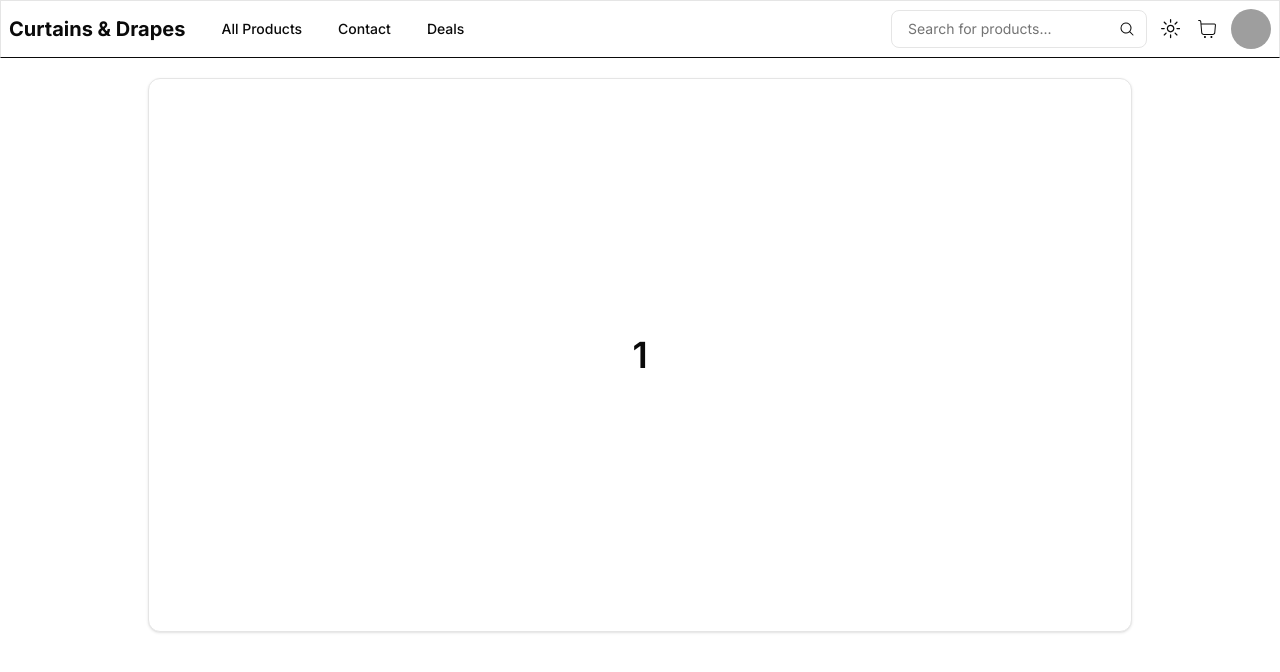
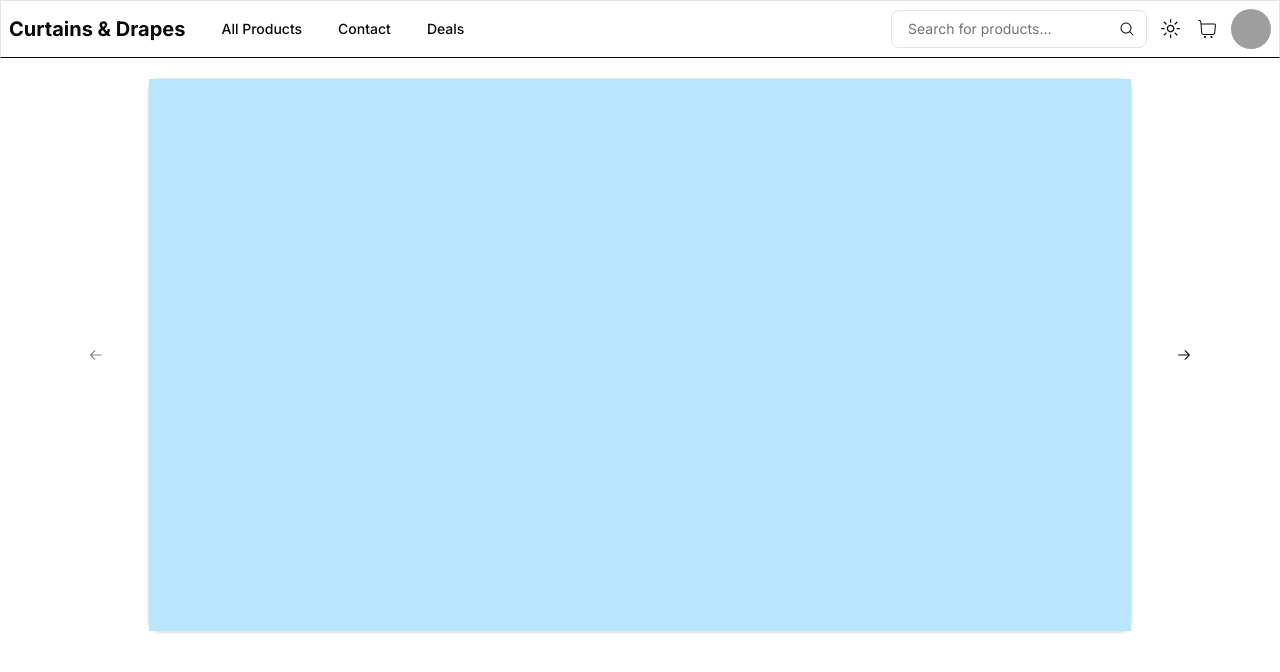
Before and after one commit to frustrated018/curtains-and-drapes, a Next.js app: page / in a window 1280 px wide. Shown: the top 672 px of the page. Built offline with nearby package versions, Linux system fonts and the light colour scheme; no server answers; grey boxes are pictures that could not be loaded.

Commit message:
Slider content array
Made an array to use as slider content
will be editing the carousel component to make it more responsive

```diff
--- a/src/components/home-page-slider/homePageSlider.jsx
+++ b/src/components/home-page-slider/homePageSlider.jsx
@@ -1,4 +1,3 @@
-import React from "react";
 import {
   Carousel,
   CarouselContent,
@@ -7,24 +6,46 @@ import {
   CarouselPrevious,
 } from "@/components/ui/carousel";
 import { Card, CardContent } from "@/components/ui/card";
+import SliderCard from "./sliderCard";
+
+const sliderContents = [
+  {
+    url: "https://i.ibb.co/3Rx9WK8/dimas-anggara-VIk1nwibg-NE-unsplash.jpg",
+    name: "Dimas Anggara",
+    price: 25.99,
+  },
+  {
+    url: "https://i.ibb.co/PzQTMX3/jon-tyson-Slpsgi-Zs-SNk-unsplash.jpg",
+    name: "Jon Tyson",
+    price: 29.99,
+  },
+  {
+    url: "https://i.ibb.co/yh5Fm5C/mitchell-luo-b7hgn-Fu-X4-Rc-unsplash.jpg",
+    name: "Mitchell Luo",
+    price: 22.5,
+  },
+  {
+    url: "https://i.ibb.co/26YQMMS/anais-murith-u2k-V8mqvdtc-unsplash.jpg",
+    name: "Anais Murith",
+    price: 19.95,
+  },
+];
 
 const HomePageSlider = () => {
   return (
     <>
       <Carousel className="w-full max-w-screen-md xl:max-w-screen-lg mx-auto">
         <CarouselContent>
-          {Array.from({ length: 5 }).map((_, index) => (
+          {sliderContents.map((content, index) => (
             <CarouselItem key={index}>
               <div className="p-5">
-                <Card>
-                  <CardContent className="flex aspect-video items-center justify-center p-6">
-                    <span className="text-4xl font-semibold">{index + 1}</span>
-                  </CardContent>
-                </Card>
+                <SliderCard content={content} />
               </div>
             </CarouselItem>
           ))}
         </CarouselContent>
+        <CarouselPrevious variant="ghost" />
+        <CarouselNext variant="ghost" />
       </Carousel>
     </>
   );
--- a/src/components/home-page-slider/sliderCard.jsx
+++ b/src/components/home-page-slider/sliderCard.jsx
@@ -1,11 +1,13 @@
-import React from 'react';
+import { Card, CardContent } from "@/components/ui/card";
 
-const SliderCard = () => {
-    return (
-        <div>
-            This will be the slider card
-        </div>
-    );
+const SliderCard = ({ content }) => {
+//   console.log(content);
+
+  return (
+    <Card>
+      <CardContent className="flex flex-col aspect-video gap-5 bg-sky-200"></CardContent>
+    </Card>
+  );
 };
 
 export default SliderCard;
```
